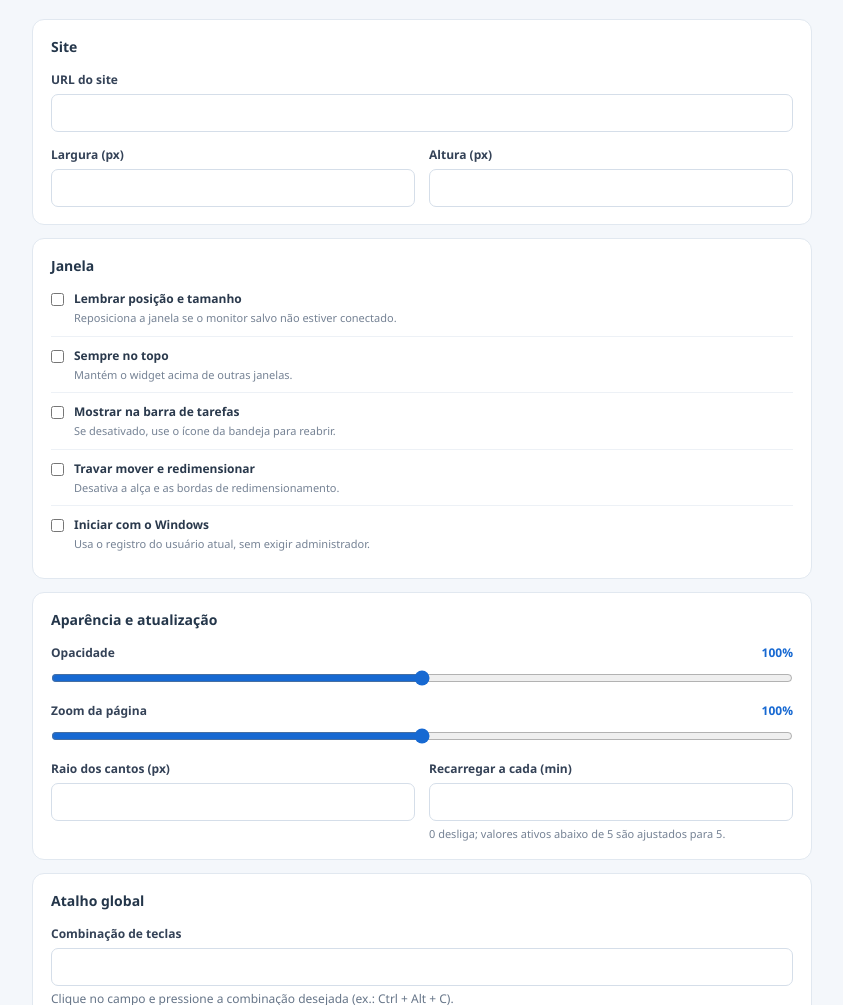
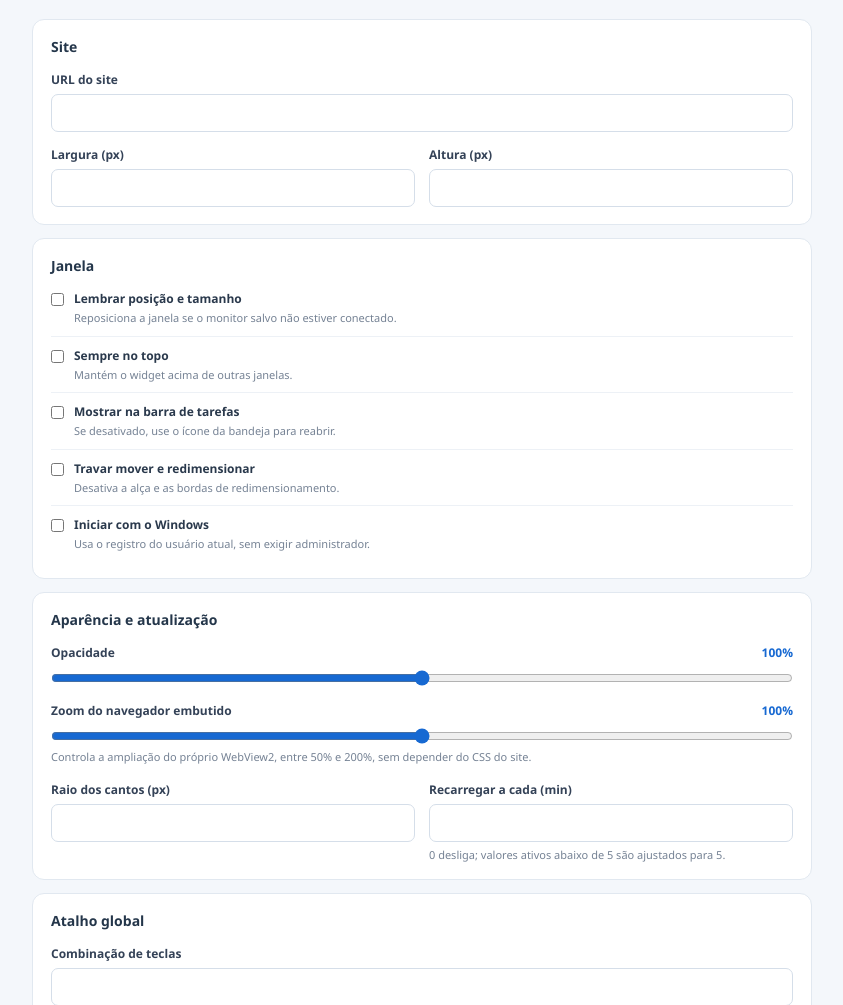
Before and after one commit to pablopcdossantos2-sys/floatly-website-widget, a website built with Vite: page settings.html in a window 1280 px wide. Shown: the part 95-1100 px from the top of the page, without its empty margins (218-1061 px from the left). Built offline with nearby package versions, Linux system fonts and the light colour scheme.

Commit message:
Clarify embedded browser zoom setting

```diff
--- a/settings.html
+++ b/settings.html
@@ -8,7 +8,7 @@
 <label class="check-row"><input id="show_in_taskbar" type="checkbox"><span><strong>Mostrar na barra de tarefas</strong><small>Se desativado, use o ícone da bandeja para reabrir.</small></span></label>
 <label class="check-row"><input id="locked" type="checkbox"><span><strong>Travar mover e redimensionar</strong><small>Desativa a alça e as bordas de redimensionamento.</small></span></label>
 <label class="check-row"><input id="autostart" type="checkbox"><span><strong>Iniciar com o Windows</strong><small>Usa o registro do usuário atual, sem exigir administrador.</small></span></label></section>
-<section class="settings-section"><h2>Aparência e atualização</h2><label class="range-label">Opacidade <output id="opacity-value">100%</output><input id="opacity" type="range" min="30" max="100" step="5"></label><label class="range-label">Zoom da página <output id="zoom-value">100%</output><input id="zoom" type="range" min="50" max="200" step="5"></label><div class="two-col"><label>Raio dos cantos (px)<input id="corner_radius" type="number" min="0" max="64"></label><label>Recarregar a cada (min)<input id="auto_reload_minutes" type="number" min="0" max="1440"><small>0 desliga; valores ativos abaixo de 5 são ajustados para 5.</small></label></div></section>
+<section class="settings-section"><h2>Aparência e atualização</h2><label class="range-label">Opacidade <output id="opacity-value">100%</output><input id="opacity" type="range" min="30" max="100" step="5"></label><label class="range-label">Zoom do navegador embutido <output id="zoom-value">100%</output><input id="zoom" type="range" min="50" max="200" step="5"><small>Controla a ampliação do próprio WebView2, entre 50% e 200%, sem depender do CSS do site.</small></label><div class="two-col"><label>Raio dos cantos (px)<input id="corner_radius" type="number" min="0" max="64"></label><label>Recarregar a cada (min)<input id="auto_reload_minutes" type="number" min="0" max="1440"><small>0 desliga; valores ativos abaixo de 5 são ajustados para 5.</small></label></div></section>
 <section class="settings-section"><h2>Atalho global</h2><label class="full">Combinação de teclas<input id="global_shortcut" type="text" readonly autocomplete="off" spellcheck="false"></label><p class="muted">Clique no campo e pressione a combinação desejada (ex.: Ctrl + Alt + C).</p></section>
 <div id="message" class="message" role="status" aria-live="polite"></div><footer class="settings-actions"><button type="button" id="reset" class="secondary">Restaurar tamanho padrão</button><span class="actions-right"><button type="button" id="close" class="secondary">Fechar</button><button type="submit" class="primary">Salvar alterações</button></span></footer>
 </form><script type="module" src="/src/settings.ts"></script></body></html>
```
